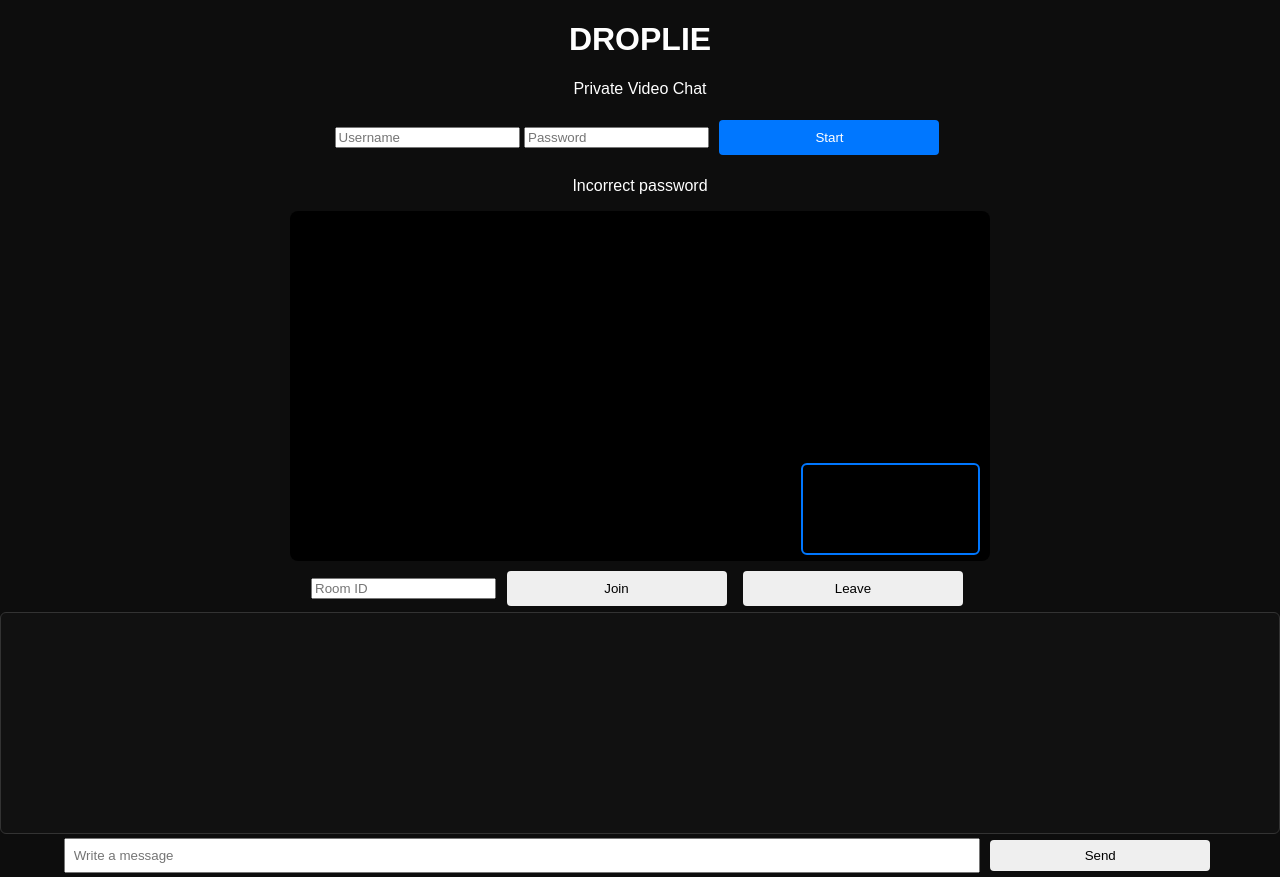
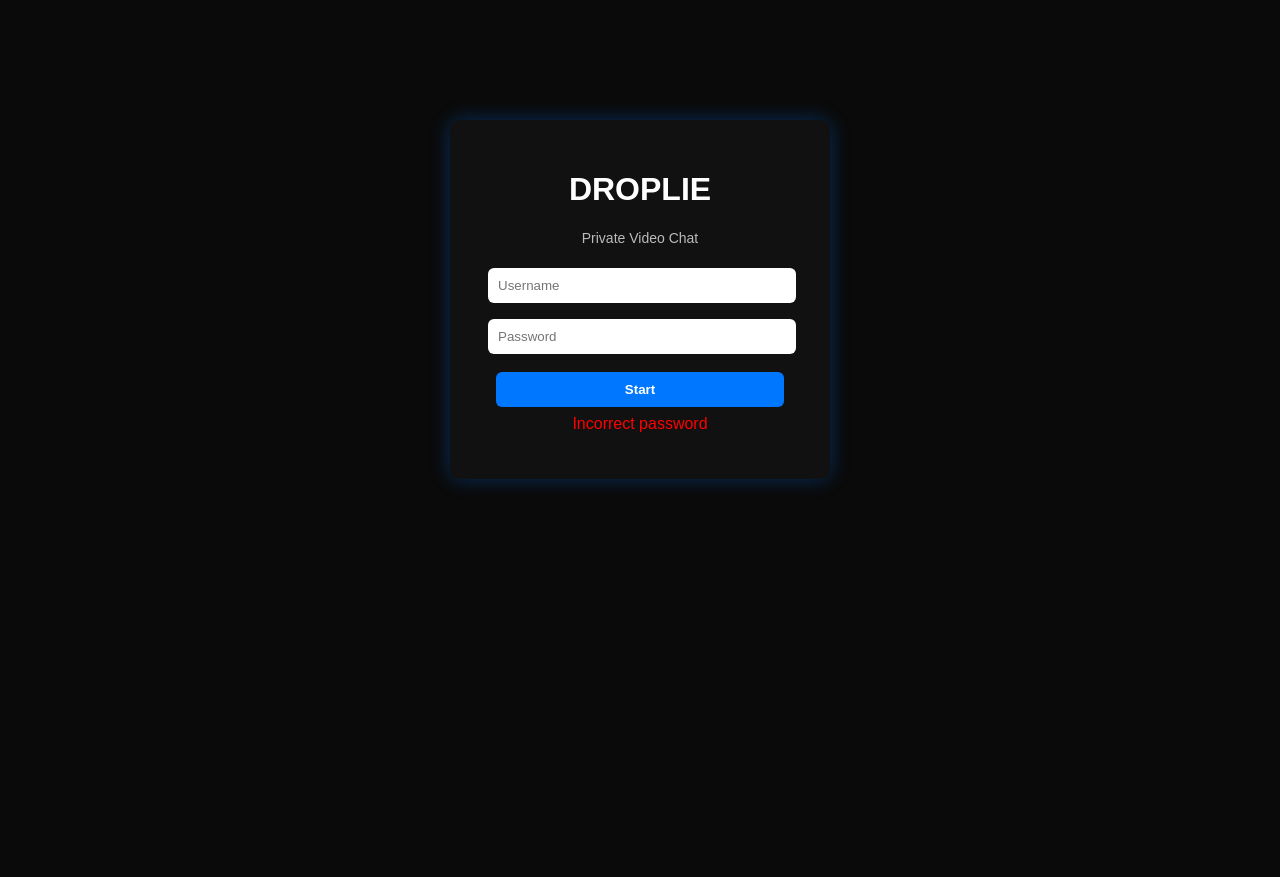
Before and after one commit to santhoshkumar363363/DROPLIE, a website: page public/index.html in a window 1280 px wide. Both pictures are taken after a click on the button "Start". After the commit the page ends 800 px from the top, so only its background shows below. Drawn offline with nearby package versions, Linux system fonts and the light colour scheme; files that its build step writes are made by us from their sources; no server answers.

Commit message:
Update style.css

```diff
--- a/style.css
+++ b/style.css
@@ -1,44 +1,63 @@
 body {
   margin: 0;
-  background: #0d0d0d;
+  background: #0a0a0a;
   font-family: Arial, sans-serif;
   color: white;
-  text-align: center;
 }
 
-#loginScreen {
-  padding-top: 80px;
+/* Login Box */
+#loginBox {
+  width: 320px;
+  margin: 120px auto;
+  background: #111;
+  padding: 30px;
+  border-radius: 10px;
+  text-align: center;
+  box-shadow: 0 0 20px #0077ff55;
 }
 
-#loginScreen input, button {
-  margin: 6px;
+#loginBox input {
+  width: 90%;
   padding: 10px;
-  width: 220px;
-  border-radius: 4px;
+  margin: 8px;
   border: none;
+  border-radius: 6px;
 }
 
 #loginBtn {
+  width: 90%;
+  padding: 10px;
+  margin-top: 10px;
+  border-radius: 6px;
+  border: none;
   background: #0077ff;
   color: white;
+  cursor: pointer;
+  font-weight: bold;
 }
 
-.errorMsg {
+#loginError {
+  color: red;
+  margin-top: 8px;
   display: none;
-  color: red;
-  font-size: 14px;
 }
 
-#mainScreen {
+.sub {
+  font-size: 14px;
+  color: #bbb;
+}
+
+/* Main UI */
+#mainUI {
   display: none;
-  margin-top: 20px;
+  text-align: center;
 }
 
 #videoArea {
   position: relative;
   width: 100%;
   max-width: 700px;
-  margin: auto;
+  margin: 20px auto;
 }
 
 #remoteVideo {
@@ -52,35 +71,39 @@ body {
   position: absolute;
   bottom: 10px;
   right: 10px;
+  border-radius: 6px;
   border: 2px solid #0077ff;
-  border-radius: 6px;
 }
 
-#controls {
-  margin: 15px;
+#roomUI {
+  margin: 10px;
 }
 
-#chatSection {
-  width: 95%;
+#chatArea {
   max-width: 650px;
   margin: auto;
 }
 
 #messages {
   height: 200px;
+  background: #111;
+  border: 1px solid #333;
   overflow-y: auto;
-  border: 1px solid #333;
-  background: #111;
   padding: 10px;
-  border-radius: 6px;
+  border-radius: 8px;
+  margin-bottom: 10px;
   text-align: left;
 }
 
 #msgInput {
   width: 70%;
   padding: 8px;
+  border-radius: 5px;
+  border: none;
 }
 
 #sendBtn {
   padding: 8px;
+  border-radius: 5px;
+  border: none;
 }
```
